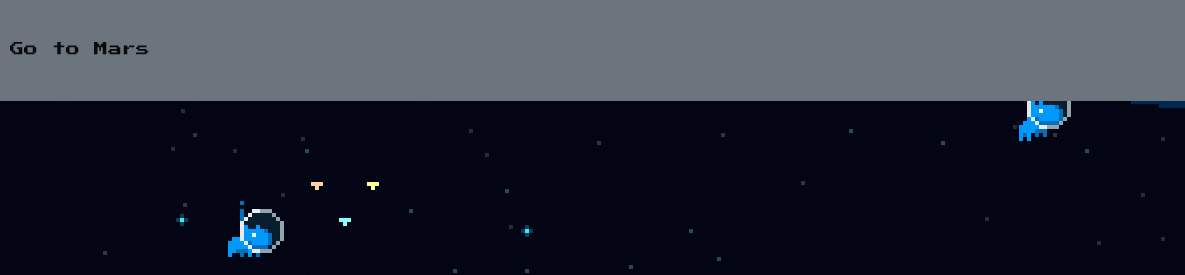
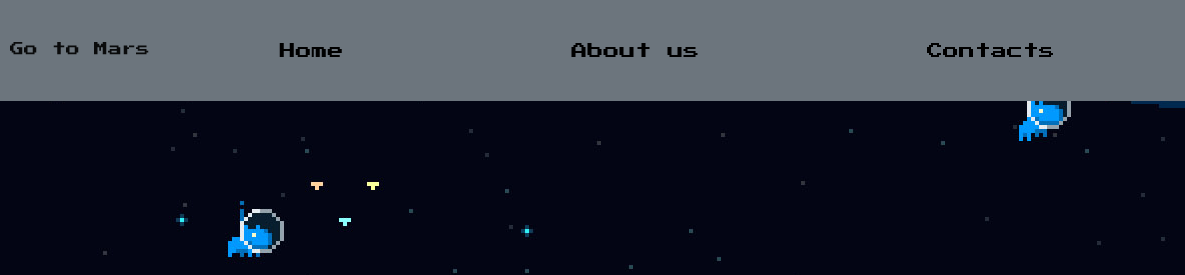
Before and after one commit to fahredof/fahredof.github.io, a plain HTML site: page lab2/index.html in a window 1280 px wide. Shown: the top 275 px of the page, 95-1280 px from the left. Drawn offline with nearby package versions, Linux system fonts and the light colour scheme.

Commit message:
LAB2: finish navbar

```diff
--- a/lab2/css/style.css
+++ b/lab2/css/style.css
@@ -12,3 +12,12 @@ body{
 .navbar-brand {
 font-size: 14px;
 }
+
+
+.nav-link{
+  color: black;
+}
+
+.tipolink {
+margin: auto;
+}
--- a/lab2/index.html
+++ b/lab2/index.html
@@ -12,12 +12,24 @@
   </head>
   <body>
 
+
+
+
+
     <nav class="navbar navbar-light bg-secondary">
-  <a class="navbar-brand" href="#">
-    <img src="img/Jupiter.png" alt="logo">
-    Go to Mars
-  </a>
-</nav>
+
+        <a class="navbar-brand" href="#">
+          <img src="img/Jupiter.png" alt="logo">
+          Go to Mars
+        </a>
+
+        <a class="nav-link tipolink" href="#">Home</a>
+
+        <a class="nav-link tipolink" href="#">About us</a>
+
+        <a class="nav-link tipolink" href="#">Contacts</a>
+
+    </nav>
 
 
 
```
